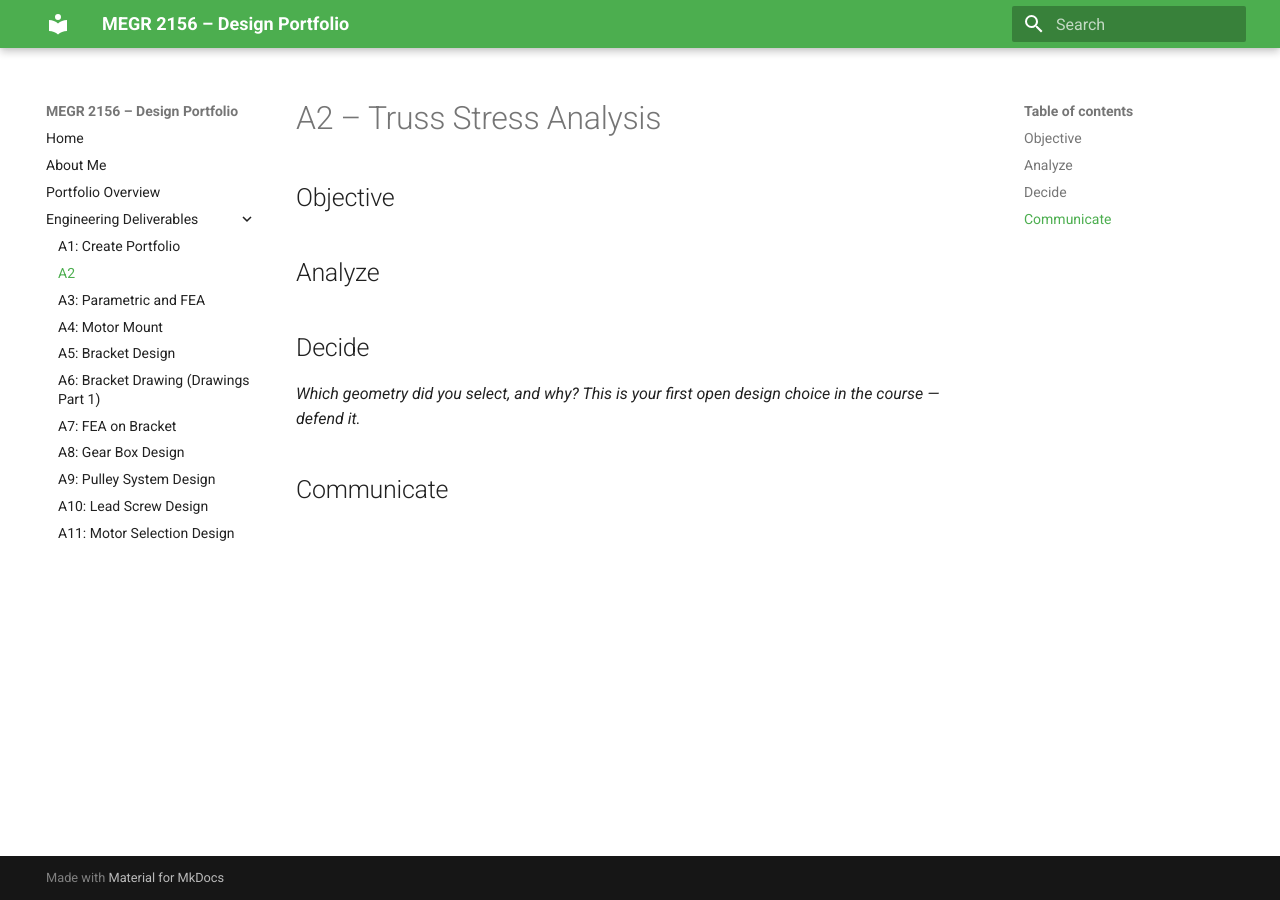
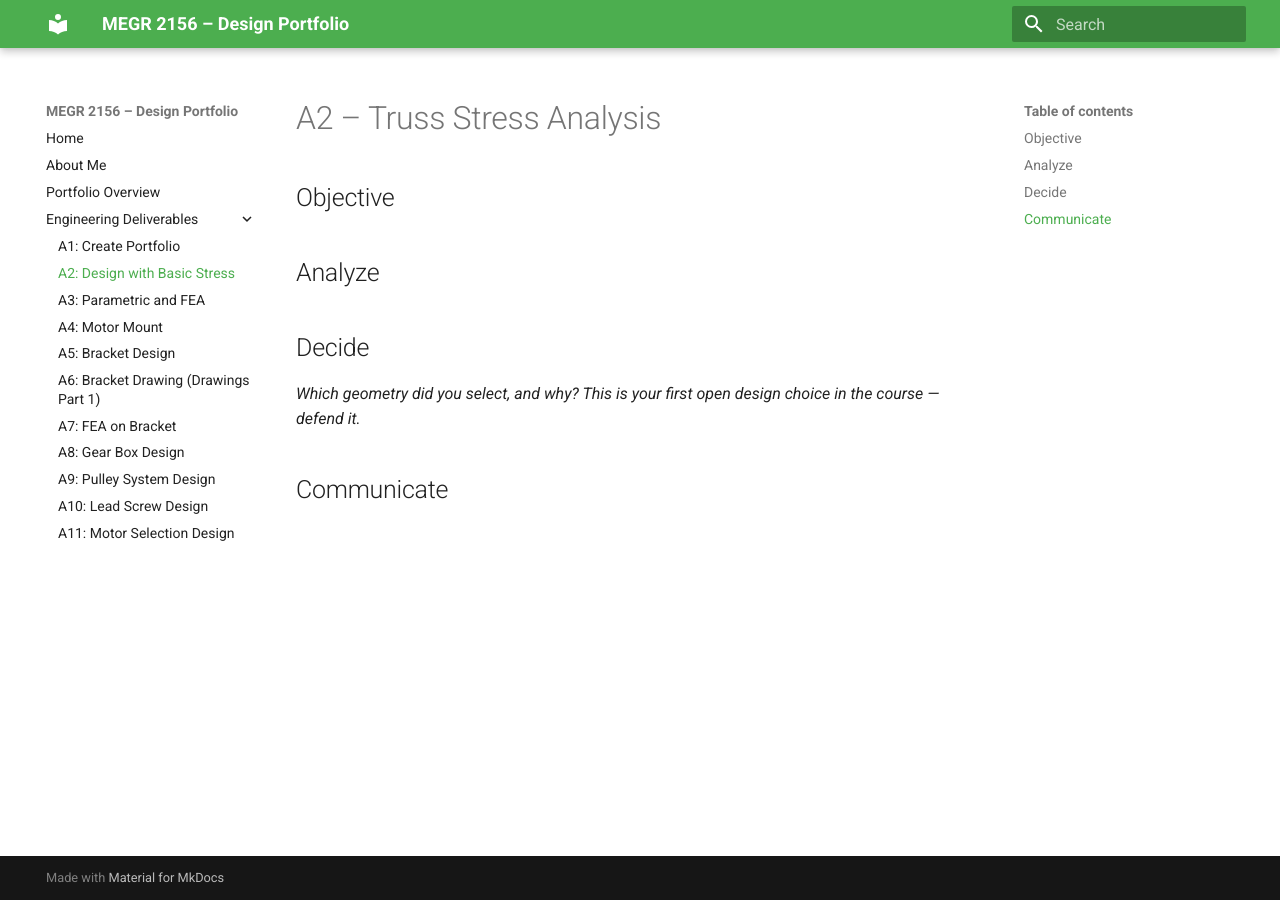
Before and after one commit to rhoang628/megr2156-portfolio, an MkDocs documentation site: the page built from docs/assignments/A02/index.md, in a window 1280 px wide. Built offline with MkDocs 1.6.1 and Material for MkDocs 9.7.7, drawn with Linux system fonts in a browser that asks for light colours.

Commit message:
Update assignment title for A2 in mkdocs.yml

```diff
--- a/mkdocs.yml
+++ b/mkdocs.yml
@@ -15,7 +15,7 @@ nav:
   - Portfolio Overview: portfolio-overview.md
   - Engineering Deliverables:
       - "A1: Create Portfolio": assignments/A01/index.md
-      - A2: assignments/A02/index.md
+      - "A2: Design with Basic Stress": assignments/A02/index.md
       - "A3: Parametric and FEA": assignments/A03/index.md
       - "A4: Motor Mount": assignments/A04/index.md
       - "A5: Bracket Design": assignments/A05/index.md
```
